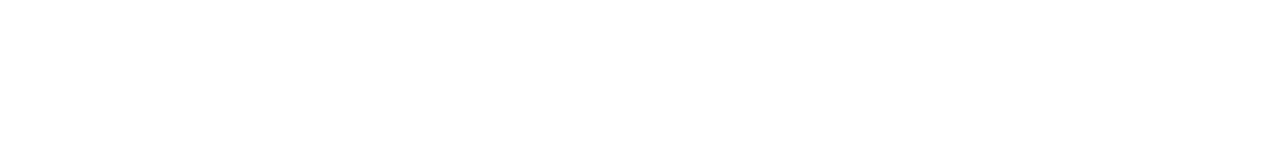
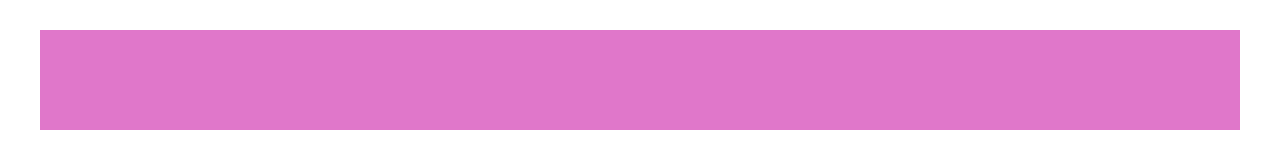
Before and after one commit to Roccofranchini/htmlcss-struttura-wp, a plain HTML site: page index.html in a window 1280 px wide. Drawn offline with Linux system fonts and the light colour scheme.

Commit message:
header-added

```diff
--- a/css/style.css
+++ b/css/style.css
@@ -12,3 +12,11 @@
     max-width: 1200px;
     margin: auto;
 }
+
+/* header */
+
+.hdr {
+    height: 100px;
+    margin: 30px auto;
+    background-color: rgb(224, 119, 202);
+}
--- a/index.html
+++ b/index.html
@@ -11,7 +11,7 @@
 
 <body>
     <header>
-
+        <div class="hdr container"></div>
     </header>
 
     <main>
```
